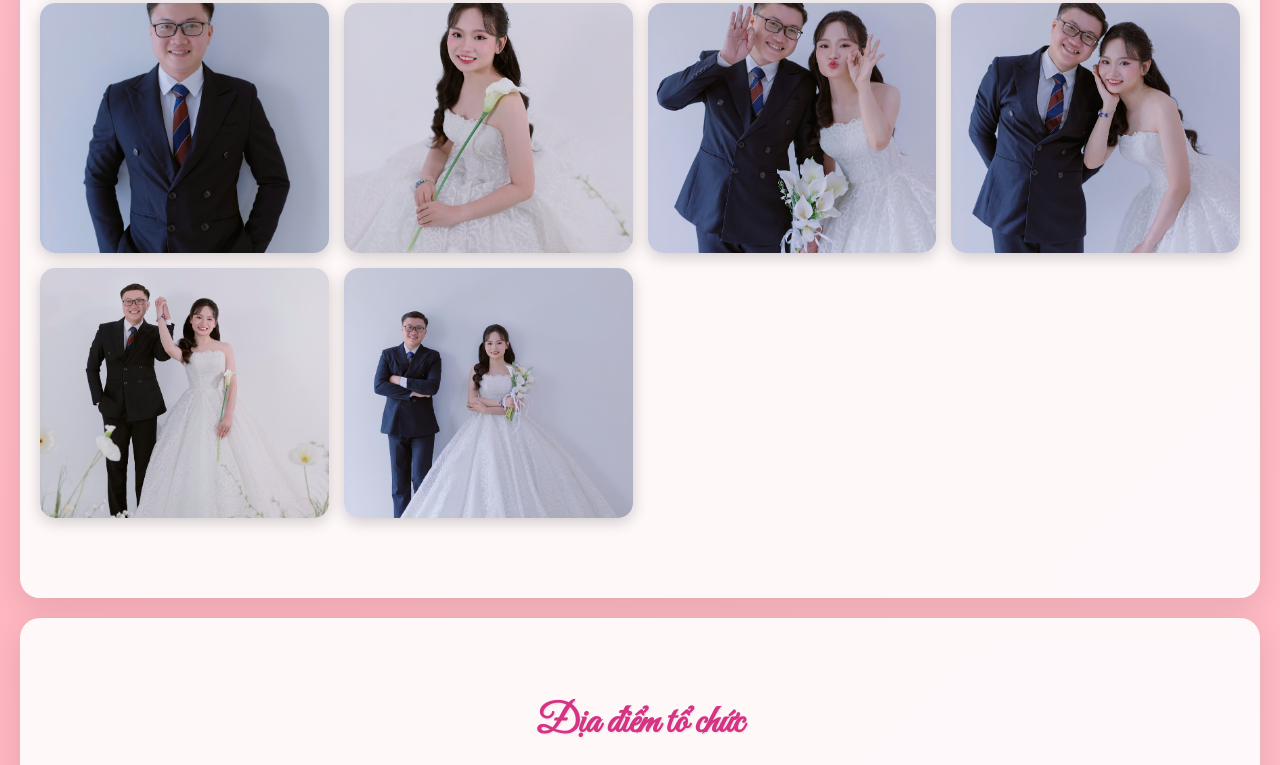
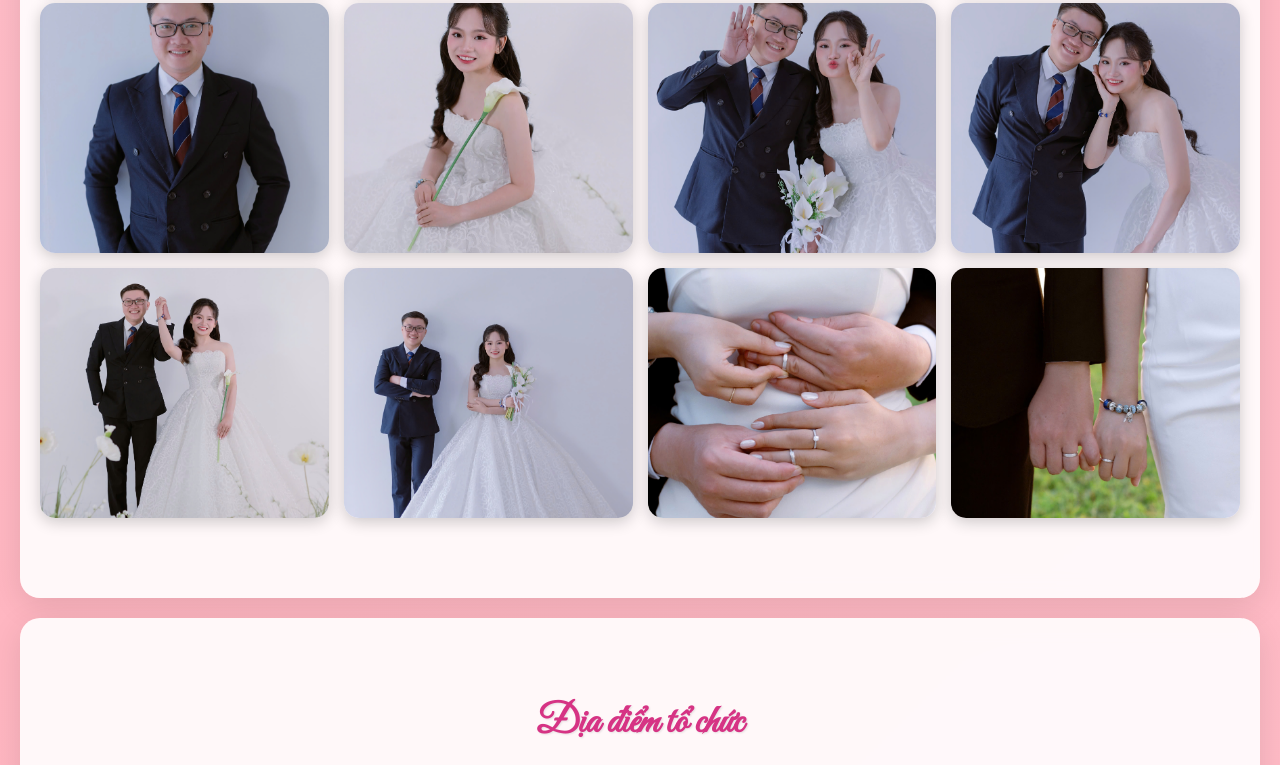
Before and after one commit to ITKayT/ThaoMy-VanTien-Wedding, a plain HTML site: page index.html in a window 1280 px wide. Shown: the part 2265-3030 px from the top of the page. Drawn offline with Linux system fonts and the light colour scheme.

Commit message:
update code

```diff
--- a/index.html
+++ b/index.html
@@ -333,6 +333,8 @@
       <img src="./png_chi/a11.jpg" alt="Ảnh cưới 11">
       <img src="./png_chi/a13.jpg" alt="Ảnh cưới 13">
       <img src="./png_chi/a23.jpg" alt="Ảnh cưới 15">
+      <img src="./png_chi/a25.jpg" alt="Ảnh cưới 13">
+      <img src="./png_chi/a26.jpg" alt="Ảnh cưới 15">
     </div>
   </section>
 
```
Also changed, not shown: png_chi/a25.jpg (added), png_chi/a26.jpg (added).
